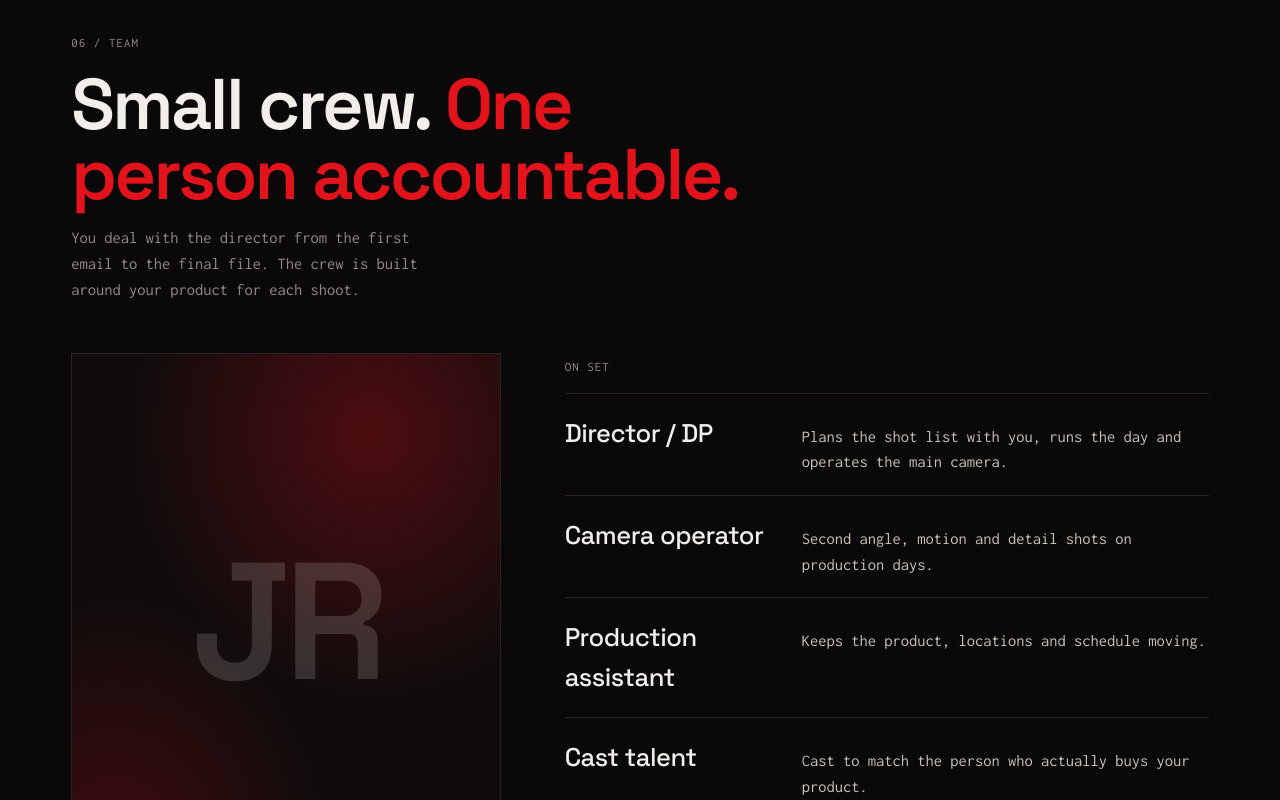
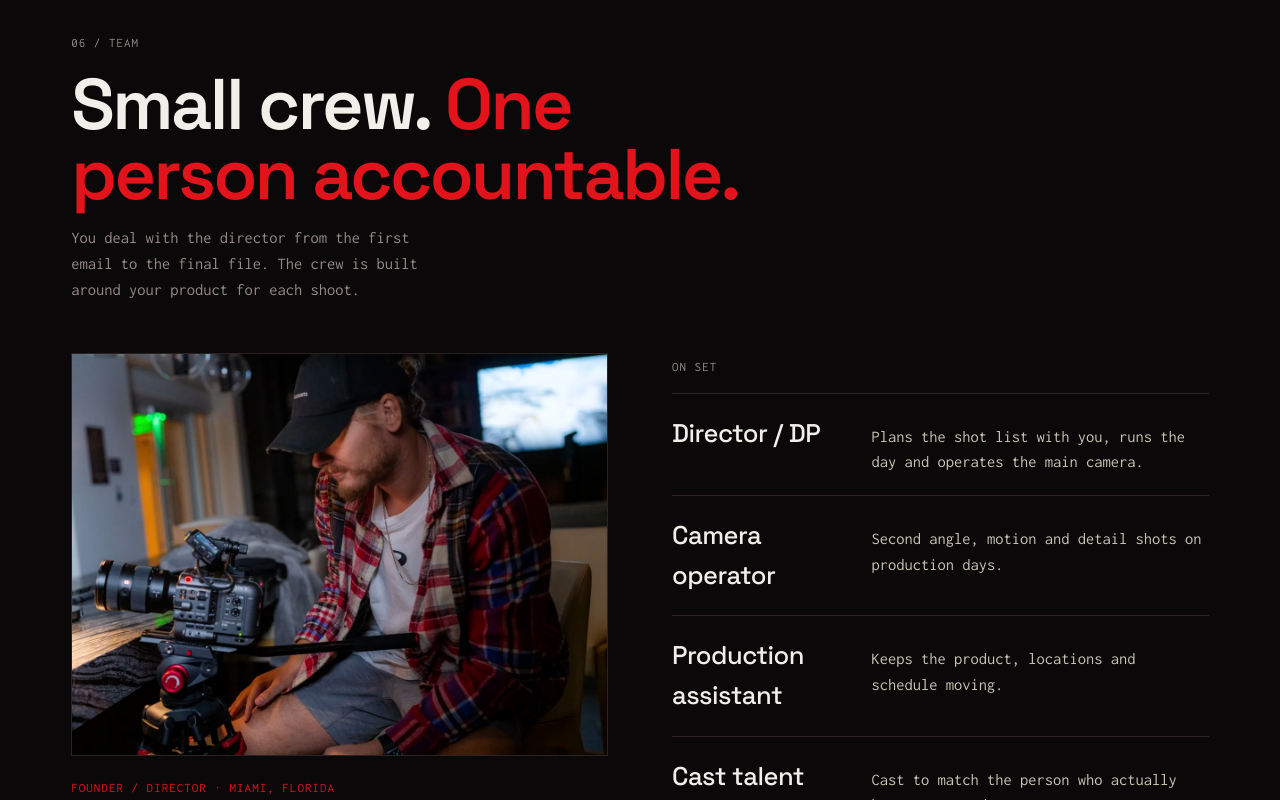
Before and after one commit to judsonrobertsonswimming-boop/nocoordinatesmedia, a plain HTML site: page index.html in a window 1280 px wide. Shown: the part 11200-12000 px from the top of the page. Drawn offline with Linux system fonts and the light colour scheme.

Commit message:
Add files via upload

```diff
--- a/index.html
+++ b/index.html
@@ -192,12 +192,12 @@ section.block{padding:clamp(64px,9vw,128px) 0;border-bottom:1px solid var(--rule
 .step p{color:#c9c3b6}
 
 /* team */
-.team{display:grid;grid-template-columns:minmax(260px,.8fr) minmax(0,1.2fr);gap:clamp(28px,5vw,72px);align-items:start}
-.portrait{position:relative;aspect-ratio:4/5;border:1px solid var(--rule);overflow:hidden;display:grid;place-items:center;background:
+.team{display:grid;grid-template-columns:minmax(260px,1fr) minmax(0,1fr);gap:clamp(28px,5vw,72px);align-items:start}
+.portrait{position:relative;aspect-ratio:4/3;border:1px solid var(--rule);overflow:hidden;display:grid;place-items:center;background:
   radial-gradient(80% 70% at 70% 15%,rgba(150,14,22,.45),transparent 70%),
   radial-gradient(70% 70% at 10% 95%,rgba(111,10,16,.5),transparent 70%),#110c0c}
 .portrait span{font-family:var(--display);font-weight:600;letter-spacing:-.05em;font-size:clamp(90px,13vw,170px);color:rgba(242,238,234,.16);line-height:1}
-.portrait img{position:absolute;inset:0;width:100%;height:100%;object-fit:cover;filter:grayscale(1) contrast(1.1)}
+.portrait img{position:absolute;inset:0;width:100%;height:100%;object-fit:cover;filter:saturate(.9) contrast(1.05)}
 .lead{margin-top:18px}
 .lead h3{font-size:clamp(28px,3vw,40px);line-height:1.05}
 .lead p{color:#c9c3b6;margin-top:10px;max-width:44ch}
@@ -252,7 +252,7 @@ footer a{text-decoration:none;border-bottom:1px solid var(--rule)}
   .stillgrid,.feature{grid-template-columns:repeat(2,1fr)}
   .onset{columns:2}
   .hero .wrap,.review,.proof,.team{grid-template-columns:1fr}
-  .portrait{max-width:360px}
+  .portrait{max-width:none}
   .crew div{grid-template-columns:1fr;gap:4px}
   .film.a,.film.b,.film.c,.film.h{grid-column:span 12}
   .film.c .frame{aspect-ratio:16/9}
@@ -638,7 +638,7 @@ footer a{text-decoration:none;border-bottom:1px solid var(--rule)}
     <div class="team">
       <div>
         <!-- Replace the initials with a photo: <img src="judson.jpg" alt="Judson Robertson"> inside .portrait -->
-        <div class="portrait"><span>JR</span></div>
+        <div class="portrait"><img src="img/judson-robertson.webp" alt="Judson Robertson, founder and director of No Coordinates Media, on set with a Sony FX6 cinema camera" width="1200" height="900" loading="lazy" decoding="async"></div>
         <div class="lead">
           <span class="mono tally">Founder / Director · Miami, Florida</span>
           <h3>Judson Robertson</h3>
@@ -663,10 +663,9 @@ footer a{text-decoration:none;border-bottom:1px solid var(--rule)}
       <img src="img/set-03-studio.webp" alt="Crew setting up a studio camera" width="900" height="1200" loading="lazy" decoding="async">
       <img src="img/set-04-car.webp" alt="Director filming inside a car" width="900" height="506" loading="lazy" decoding="async">
       <img src="img/set-05-interview.webp" alt="Two-camera interview setup with lighting" width="900" height="1200" loading="lazy" decoding="async">
-      <img src="img/set-06-monitor.webp" alt="Camera operator checking the shot on a cinema camera" width="900" height="600" loading="lazy" decoding="async">
       <img src="img/set-10-monitor-car.webp" alt="Camera monitor showing the shot while filming a car interior" width="900" height="281" loading="lazy" decoding="async">
+      <img src="img/set-08-camera.webp" alt="Cinema camera on a tripod on set" width="900" height="720" loading="lazy" decoding="async">
       <img src="img/set-07-edit.webp" alt="Editing a project at the desk" width="900" height="1200" loading="lazy" decoding="async">
-      <img src="img/set-08-camera.webp" alt="Cinema camera on a tripod on set" width="900" height="720" loading="lazy" decoding="async">
       <img src="img/set-09-stage.webp" alt="Two crew operating a camera on a stage" width="900" height="1200" loading="lazy" decoding="async">
     </div>
     <div class="after"><span class="mono">Talk to the person who will shoot it.</span><a class="btn" href="#brief">Get a quote</a></div>
```
